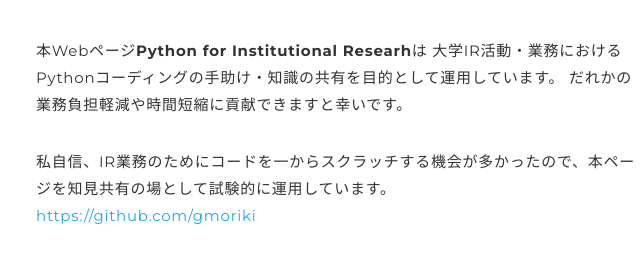
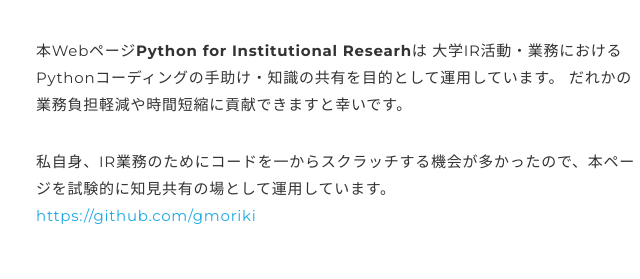
Before and after one commit to gmoriki/gmoriki.github.io, a plain HTML site: page py4ir/index.html in a window 1280 px wide. Shown: the part 1483-1762 px from the top of the page, 394-1034 px from the left. Drawn offline with nearby package versions, Linux system fonts and the light colour scheme.

Commit message:
update about message

```diff
--- a/py4ir/index.html
+++ b/py4ir/index.html
@@ -97,7 +97,7 @@
                 だれかの業務負担軽減や時間短縮に貢献できますと幸いです。
               </p>
               <p>
-                私自信、IR業務のためにコードを一からスクラッチする機会が多かったので、本ページを知見共有の場として試験的に運用しています。
+                私自身、IR業務のためにコードを一からスクラッチする機会が多かったので、本ページを試験的に知見共有の場として運用しています。
                 <br>
                 <a href="https://github.com/gmoriki">https://github.com/gmoriki</a>
               </p>
```
